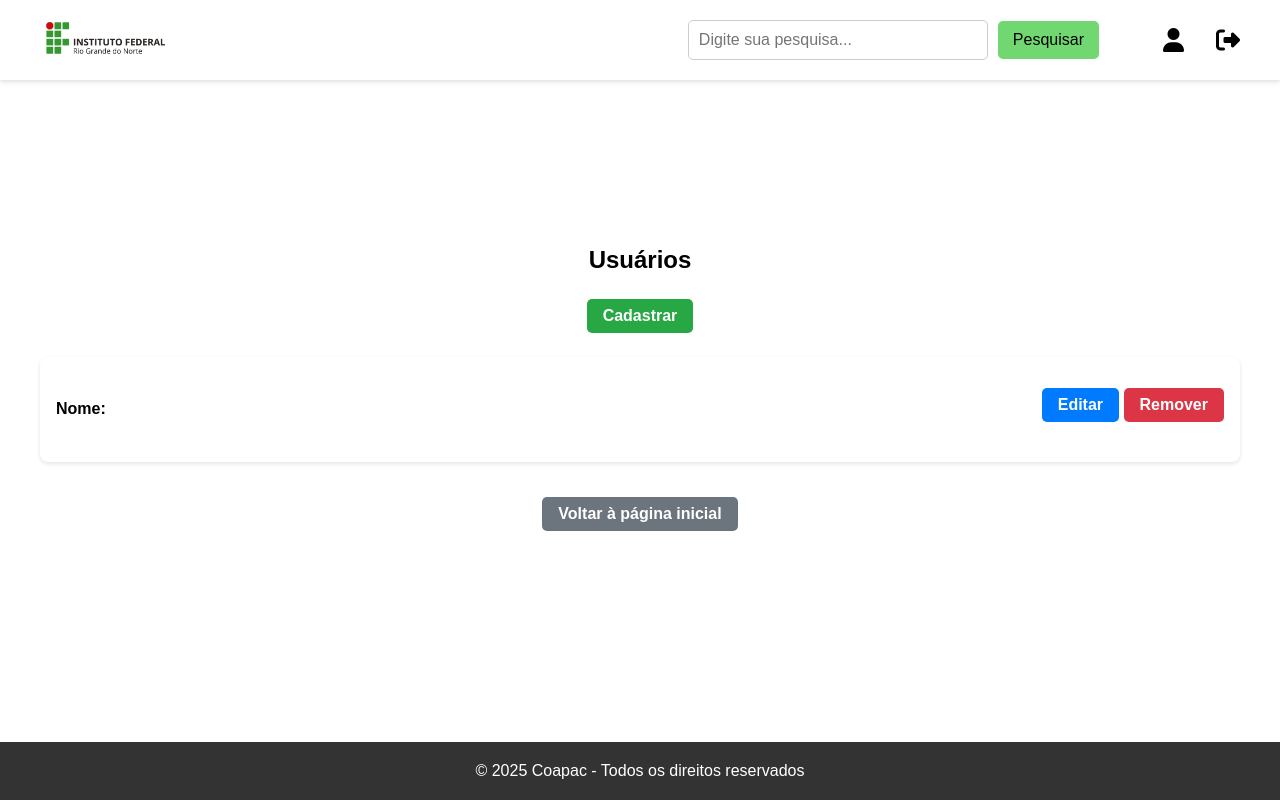
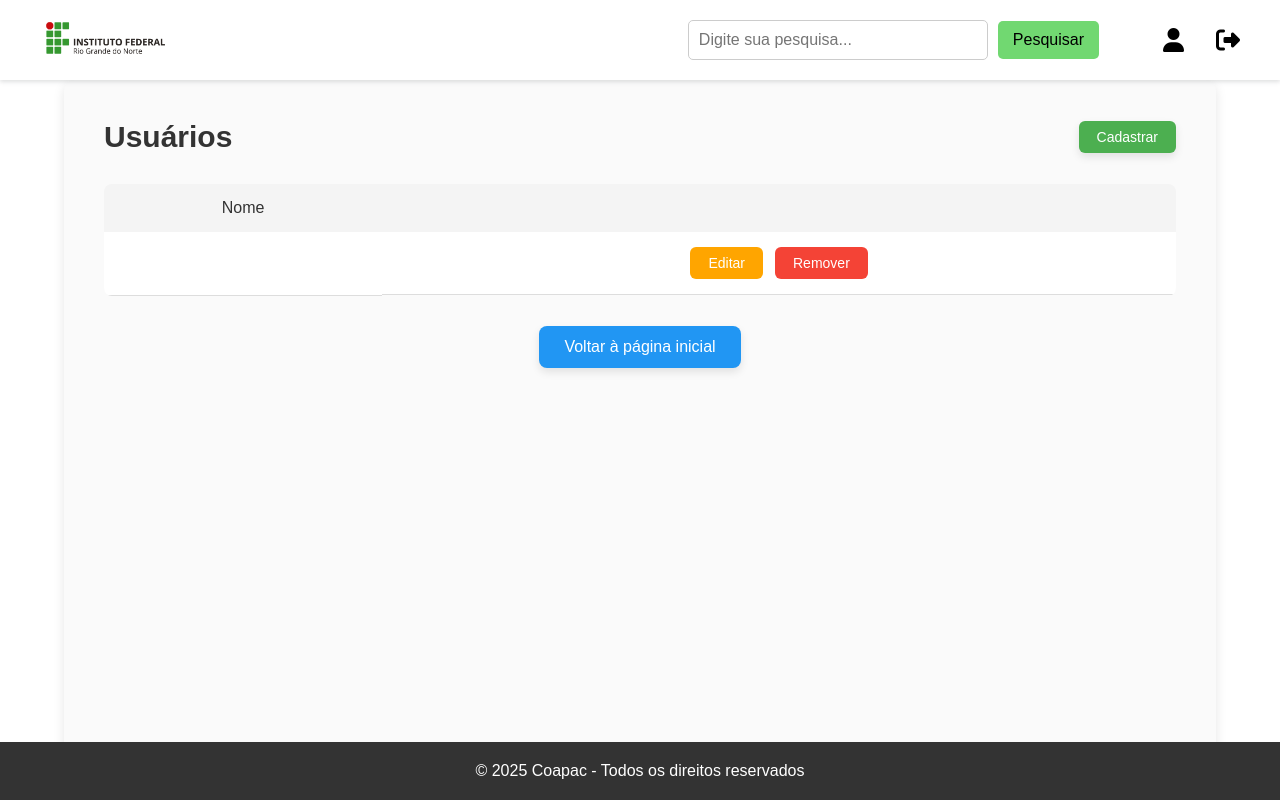
Before and after one commit to RafaCGM/sist_emprestimosobj, a Django app: page /usuarios/ in a window 1280 px wide. Run offline with Django 5.2, Linux system fonts and the light colour scheme; the visitor is signed in with stand-in values (Sample User, id 1); data comes from the database, SQL or seed files in the repository; some libraries are stand-ins or nearby versions.

Commit message:
Atualização do css da listagem

```diff
--- a/apps/banco_dados/static/css/crud.css
+++ b/apps/banco_dados/static/css/crud.css
@@ -1,130 +1,165 @@
-/* Container principal */
+body {
+    margin: 5rem 0 0 0;
+}
+
+/* Estilos gerais para o container */
 .crud-container {
-    display: flex;
-    flex-direction: column;
-    justify-content: center;
-    align-items: center;
+    width: 90%;
     max-width: 1200px;
     margin: 0 auto;
-    height: 100vh;
-    border-radius: 8px;
+    padding: 40px;
+    height: 90vh;
+    background-color: #fafafa;
+    border-radius: 10px;
+    box-shadow: 0 4px 12px rgba(0, 0, 0, 0.1);
 }
 
 .crud-cadastrar {
     display: flex;
+    justify-content: space-between;
     align-items: center;
-    flex-direction: column;
-    justify-content: center;
+    margin-bottom: 30px;
 }
 
-h2 {
-    font-size: 24px;
-    text-align: center;
-    margin-bottom: 20px;
-}
-
-/* Estilos para os botões */
-.btn {
-    text-decoration: none;
-    padding: 8px 16px;
-    border-radius: 5px;
-    color: white;
-    font-weight: bold;
-    text-align: center;
-    display: inline-block;
-    margin: 5px 0;
-    transition: background-color 0.3s ease;
-    margin-bottom: 1.5rem;
+.crud-cadastrar h2 {
+    font-size: 30px;
+    font-weight: 600;
+    color: #333;
 }
 
 .cadastrar-btn {
-    background-color: #28a745;
+    padding: 12px 25px;
+    background-color: #4CAF50;
+    color: white;
+    text-decoration: none;
+    border-radius: 8px;
+    font-size: 16px;
+    box-shadow: 0 4px 8px rgba(0, 0, 0, 0.1);
+    transition: background-color 0.3s, box-shadow 0.3s;
 }
 
 .cadastrar-btn:hover {
-    background-color: #218838;
+    background-color: #45a049;
+}
+
+/* Estilo para a tabela */
+.crud-table {
+    width: 100%;
+    border-collapse: collapse;
+    margin-top: 20px;
+    border-radius: 8px;
+    overflow: hidden;
+}
+
+.crud-table th, .crud-table td {
+    padding: 15px;
+    text-align: center;
+    font-size: 16px;
+    color: #555;
+}
+
+.crud-table th {
+    background-color: #f4f4f4;
+    font-weight: 500;
+    color: #333;
+}
+
+.crud-table td {
+    background-color: #ffffff;
+    border-bottom: 1px solid #ddd;
+}
+
+.crud-table tr:nth-child(even) td {
+    background-color: #f9f9f9;
+}
+
+.crud-table tr:hover {
+    background-color: #f1f1f1;
+}
+
+/* Estilo para os botões de operação */
+.crud-operacao {
+    justify-content: center;
+    display: flex;
+    gap: 12px;
+}
+
+.btn {
+    padding: 8px 18px;
+    font-size: 14px;
+    text-decoration: none;
+    border-radius: 6px;
+    display: inline-block;
+    transition: background-color 0.3s, transform 0.3s;
 }
 
 .editar-btn {
-    background-color: #007bff;
+    background-color: #ffa500;
+    color: white;
 }
 
 .editar-btn:hover {
-    background-color: #0056b3;
+    background-color: #ff7f00;
 }
 
 .remover-btn {
-    background-color: #dc3545;
+    background-color: #f44336;
+    color: white;
 }
 
 .remover-btn:hover {
-    background-color: #c82333;
+    background-color: #e53935;
+}
+
+/* Estilo para a mensagem quando não houver dados */
+.no-data {
+    text-align: center;
+    color: #888;
+    font-size: 18px;
+    font-style: italic;
+}
+
+/* Estilo para o botão de voltar */
+.crud-voltar {
+    margin-top: 30px;
+    text-align: center;
 }
 
 .voltar-btn {
-    background-color: #6c757d;
-    margin-top: 20px;
-    display: block;
-    width: 100%;
+    padding: 12px 25px;
+    background-color: #2196F3;
+    color: white;
+    text-decoration: none;
+    border-radius: 8px;
+    font-size: 16px;
+    box-shadow: 0 4px 8px rgba(0, 0, 0, 0.1);
+    transition: background-color 0.3s, box-shadow 0.3s;
 }
 
 .voltar-btn:hover {
-    background-color: #5a6268;
+    background-color: #1e88e5;
+    box-shadow: 0 4px 12px rgba(0, 0, 0, 0.2);
 }
 
-/* Estilo para as informações do usuário */
-.crud-usuario {
-    display: flex;
-    align-items: center;
-    justify-content: space-between;
-    background-color: #ffffff;
-    margin-bottom: 15px;
-    border-radius: 8px;
-    box-shadow: 0 2px 4px rgba(0, 0, 0, 0.1);
-    transition: .3s ease-in-out ;
-    padding: 1rem;
-}
-
-.crud-usuario:hover {
-    box-shadow: 0 2px 4px rgba(0, 0, 0, 0.3);
-}
-
-.crud-data {
-    width: 100%;
-}
-
-.usuario-nome {
-    font-size: 18px;
-    color: #333;
-}
-
-.crud-operacao {
-    margin-top: 10px;
-}
-
-/* Estilos para a seção sem dados */
-.no-data {
-    text-align: center;
-    font-style: italic;
-    color: #777;
-}
-
-/* Responsividade */
+/* Responsividade para telas pequenas */
 @media (max-width: 768px) {
-    .crud-container {
-        width: 95%;
+    .crud-cadastrar {
+        flex-direction: column;
+        align-items: flex-start;
     }
 
-    h2 {
-        font-size: 20px;
+    .crud-cadastrar h2 {
+        font-size: 26px;
+        margin-bottom: 10px;
+    }
+
+    .crud-table th, .crud-table td {
+        font-size: 14px;
+        padding: 12px;
     }
 
     .btn {
-        font-size: 14px;
-        padding: 6px 12px;
-    }
-
-    .crud-usuario {
-        padding: 12px;
+        padding: 8px 16px;
+        font-size: 13px;
     }
 }
--- a/apps/banco_dados/templates/list_usuarios.html
+++ b/apps/banco_dados/templates/list_usuarios.html
@@ -13,20 +13,29 @@
     </div>
 
     <div class="crud-data">
-        {% for x in usuario %}
-            <div class="crud-usuario">
-                <div class="crud-texto">
-                    <p class="crud-nome"><strong>Nome: </strong> {{ x.nome }}</p>
-                </div>
-
-                <div class="crud-operacao">
-                    <a href="{% url 'edit' x.matricula %}" class="btn editar-btn">Editar</a>
-                    <a href="{% url 'remove' x.matricula %}" class="btn remover-btn">Remover</a>
-                </div>
-            </div>
-        {% empty %}
+        {% if usuario %}
+        <table class="crud-table">
+            <thead>
+                <tr>
+                    <th>Nome</th>
+                    <th></th>
+                </tr>
+            </thead>
+            <tbody>
+                {% for x in usuario %}
+                <tr>
+                    <td>{{ x.nome }}</td>
+                    <td class="crud-operacao">
+                        <a href="{% url 'edit' x.matricula %}" class="btn editar-btn">Editar</a>
+                        <a href="{% url 'remove' x.matricula %}" class="btn remover-btn">Remover</a>
+                    </td>
+                </tr>
+                {% endfor %}
+            </tbody>
+        </table>
+        {% else %}
             <p class="no-data">Não há nenhum cadastro de usuário.</p>
-        {% endfor %}
+        {% endif %}
     </div>
 
     <div class="crud-voltar">
--- a/apps/core/static/css/base.css
+++ b/apps/core/static/css/base.css
@@ -92,7 +92,6 @@ nav {
     margin-left: 10px;
 }
 
-
 /*=============== FOOTER ===============*/
 
 footer {
--- a/apps/core/templates/base/master.html
+++ b/apps/core/templates/base/master.html
@@ -25,7 +25,7 @@
                         <button class="nav_botao">Pesquisar</button>
                     </li>
                     <li>
-                        <h2> {{ user.nome }} </h2>
+                        <p> {{ user.nome }} </p>
                     </li>
                     <li>
                         <a href="{% url 'perfil' %}">
```
Also changed, not shown: apps/banco_dados/templates/list_categorias.html (+25 -15 lines), apps/banco_dados/templates/list_emprestimos.html (+29 -17 lines), apps/banco_dados/templates/list_objetos.html (+29 -17 lines), apps/banco_dados/templates/list_reserva.html (+29 -17 lines).
